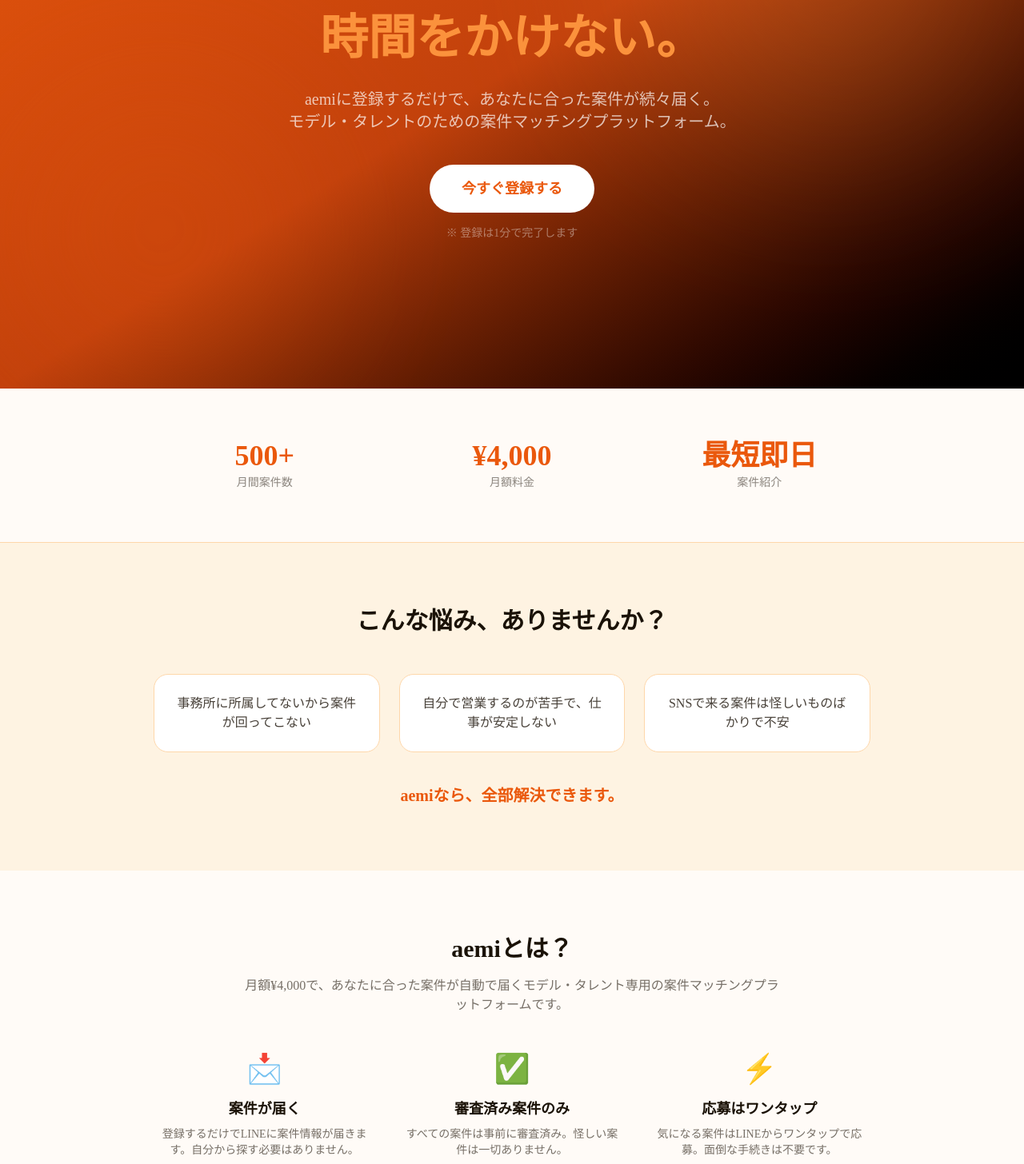
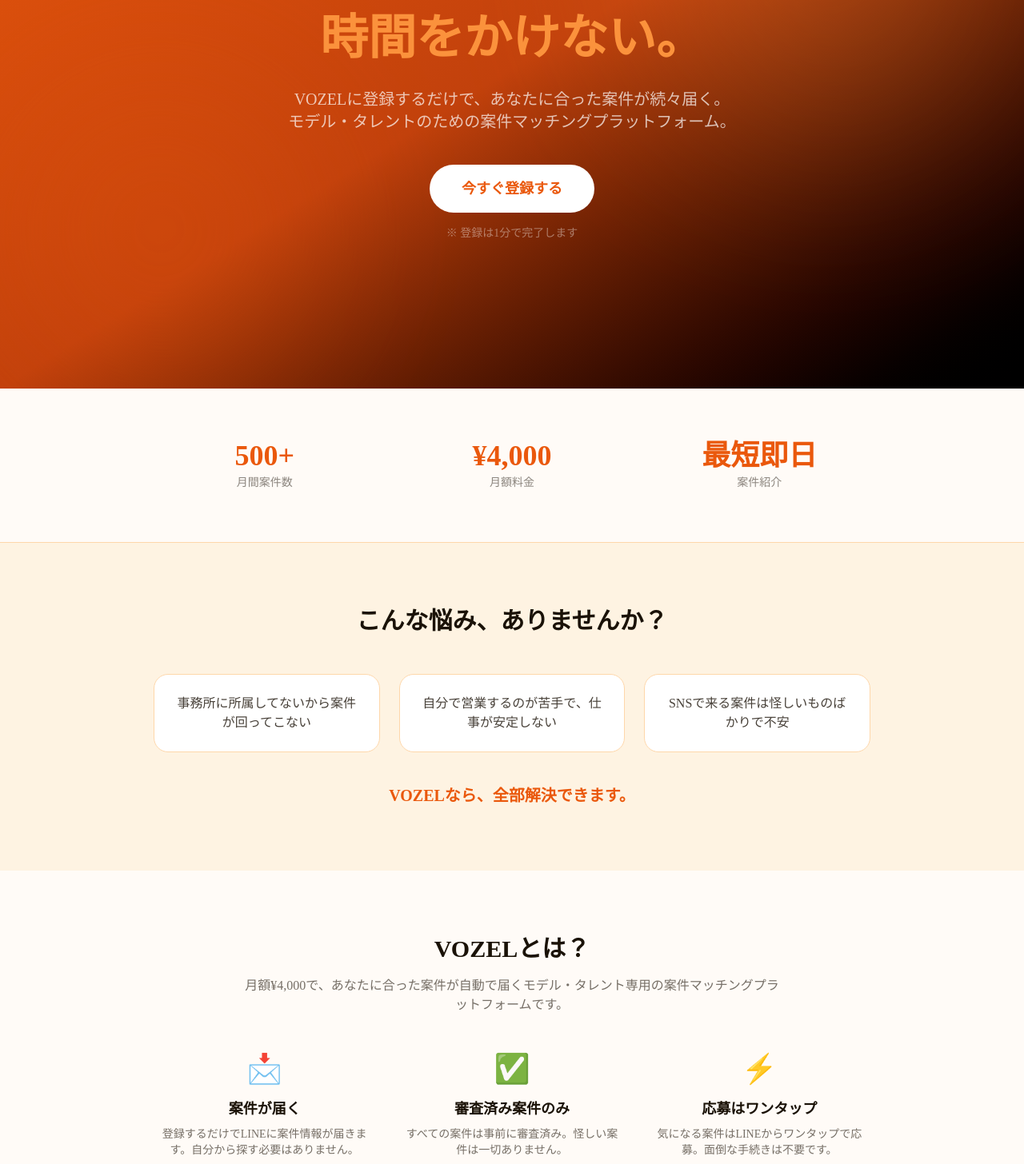
Before and after one commit to SaAsuka/aemi, a Next.js app: page / in a window 1280 px wide. Shown: the part 314-1770 px from the top of the page at 80% size. Built offline with nearby package versions, Linux system fonts and the light colour scheme.

Commit message:
サービス名をaemiからVOZELに変更
- メタデータ（title, OGP）
- 管理画面ヘッダー・サイドバー
- LPの全テキスト・フッター

Co-Authored-By: Claude Opus 4.6 <noreply@anthropic.com>

```diff
--- a/src/app/(admin)/admin/layout.tsx
+++ b/src/app/(admin)/admin/layout.tsx
@@ -16,7 +16,7 @@ export default function AdminLayout({
           <SidebarTrigger />
           <Separator orientation="vertical" className="h-6" />
           <Link href="/admin" className="font-semibold text-lg">
-            aemi 管理
+            VOZEL 管理
           </Link>
         </header>
         <main className="p-3 sm:p-6">{children}</main>
--- a/src/app/(marketing)/page.tsx
+++ b/src/app/(marketing)/page.tsx
@@ -17,7 +17,7 @@ export default function Home() {
             <span className="text-accent">時間をかけない。</span>
           </h1>
           <p className="text-lg md:text-xl text-white/70 max-w-2xl mx-auto mb-10">
-            aemiに登録するだけで、あなたに合った案件が続々届く。
+            VOZELに登録するだけで、あなたに合った案件が続々届く。
             <br className="hidden md:block" />
             モデル・タレントのための案件マッチングプラットフォーム。
           </p>
@@ -33,7 +33,7 @@ export default function Home() {
         </div>
       </section>
 
-      {/* 数字で見るaemi */}
+      {/* 数字で見るVOZEL */}
       <section className="py-16 px-6 border-b border-border">
         <div className="max-w-4xl mx-auto grid grid-cols-3 gap-8 text-center">
           {[
@@ -78,15 +78,15 @@ export default function Home() {
             ))}
           </div>
           <p className="text-center text-primary font-bold text-xl mt-10">
-            aemiなら、全部解決できます。
+            VOZELなら、全部解決できます。
           </p>
         </div>
       </section>
 
-      {/* aemiとは */}
+      {/* VOZELとは */}
       <section className="py-20 px-6">
         <div className="max-w-4xl mx-auto">
-          <h2 className="text-3xl font-bold text-center mb-4">aemiとは？</h2>
+          <h2 className="text-3xl font-bold text-center mb-4">VOZELとは？</h2>
           <p className="text-center text-foreground/60 mb-12 max-w-2xl mx-auto">
             月額¥4,000で、あなたに合った案件が自動で届くモデル・タレント専用の案件マッチングプラットフォームです。
           </p>
@@ -270,7 +270,7 @@ export default function Home() {
             案件探しは、もう終わり。
           </h2>
           <p className="text-white/60 mb-10">
-            aemiに登録して、あなたに合った案件を受け取りましょう。
+            VOZELに登録して、あなたに合った案件を受け取りましょう。
           </p>
           <a
             href="#"
@@ -321,7 +321,7 @@ export default function Home() {
 
       {/* フッター */}
       <footer className="py-8 px-6 text-center text-foreground/40 text-sm border-t border-border">
-        <p>&copy; 2025 aemi. All rights reserved.</p>
+        <p>&copy; 2025 VOZEL. All rights reserved.</p>
       </footer>
     </main>
   );
--- a/src/app/layout.tsx
+++ b/src/app/layout.tsx
@@ -10,11 +10,11 @@ const geistSans = Geist({
 });
 
 export const metadata: Metadata = {
-  title: "aemi | 案件マッチングプラットフォーム",
+  title: "VOZEL | 案件マッチングプラットフォーム",
   description:
     "モデル・タレントのための案件マッチングプラットフォーム。月額¥4,000で案件が届き続ける。",
   openGraph: {
-    title: "aemi | 案件マッチングプラットフォーム",
+    title: "VOZEL | 案件マッチングプラットフォーム",
     description:
       "モデル・タレントのための案件マッチングプラットフォーム。",
     type: "website",
--- a/src/components/admin/sidebar.tsx
+++ b/src/components/admin/sidebar.tsx
@@ -31,7 +31,7 @@ export function AdminSidebar() {
     <Sidebar>
       <SidebarHeader className="border-b p-4">
         <Link href="/admin" className="font-bold text-xl">
-          aemi
+          VOZEL
         </Link>
         <p className="text-xs text-muted-foreground">案件管理システム</p>
       </SidebarHeader>
```
